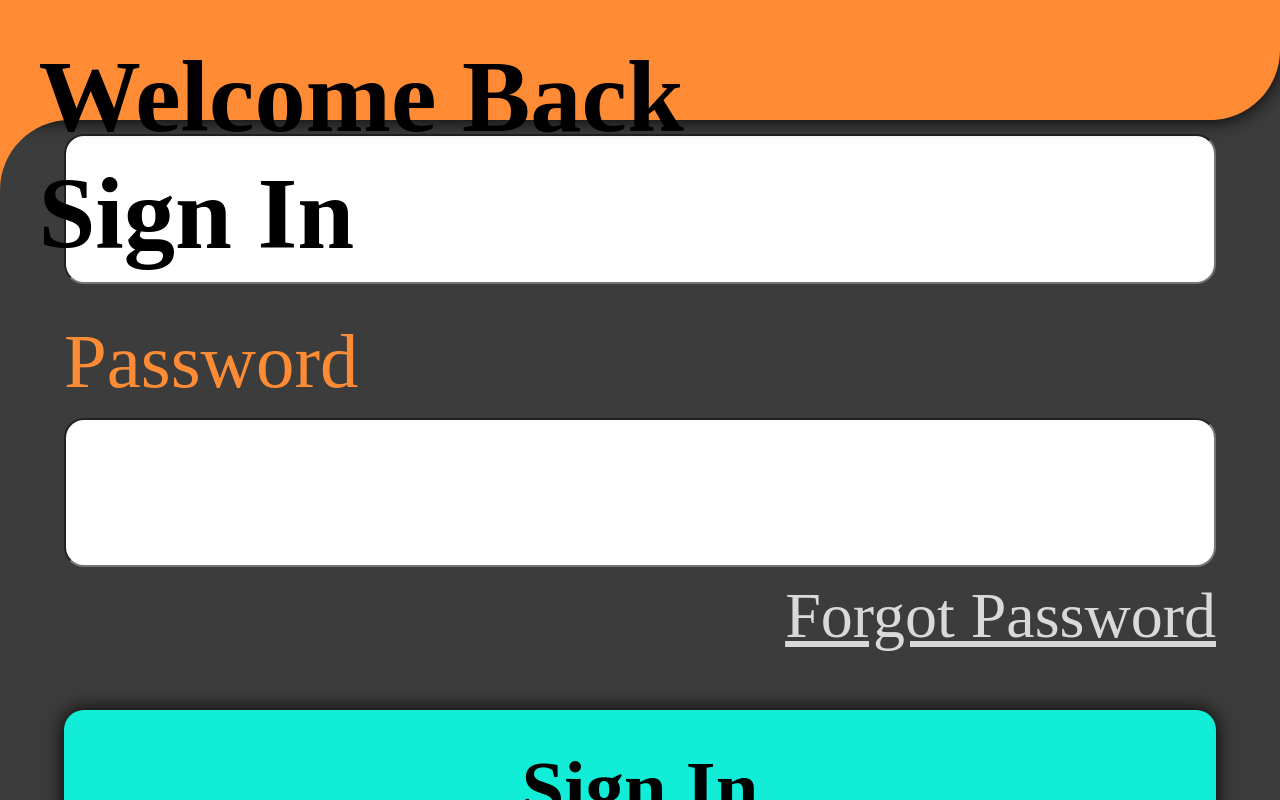
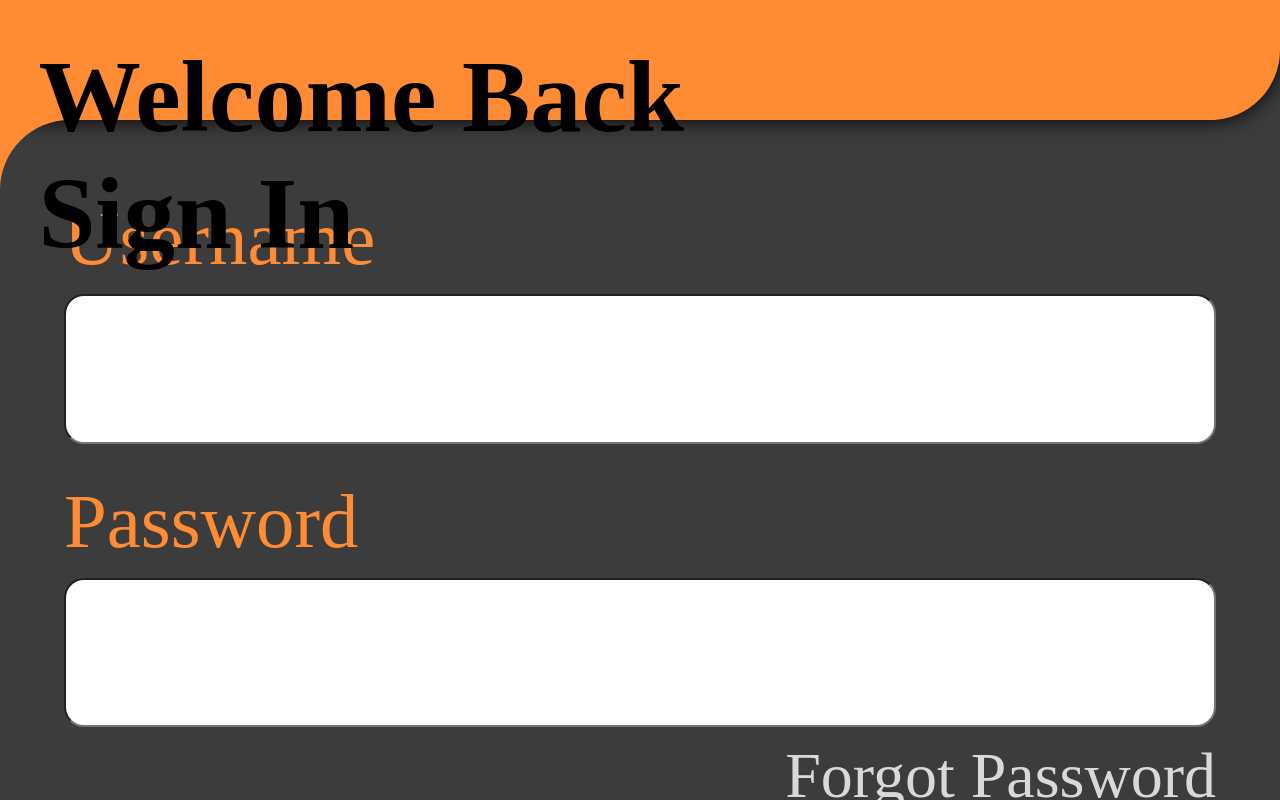
Before and after one commit to NinaEmiko/code-jawn, a React (Vite) app in the folder frontend/: page / in a window 1280 px wide. Built offline with nearby package versions, Linux system fonts and the light colour scheme; a web font is replaced by a local one.

Commit message:
Update styles

```diff
--- a/frontend/src/flow/1-select-language/LoginForm.tsx
+++ b/frontend/src/flow/1-select-language/LoginForm.tsx
@@ -83,6 +83,7 @@ const LoginForm: React.FC<LoginFormProps> = ({ onLogin, onRegister, currentUser,
       </HeaderDisplay>
 
       <LoginDisplay>
+      <div className="spacer-20" />
         {activeButton === 'Sign In' && (
           <form
           className="form-jawn"
--- a/frontend/src/flow/1-select-language/Profile.tsx
+++ b/frontend/src/flow/1-select-language/Profile.tsx
@@ -5,9 +5,11 @@ const Profile = ({props}:{props:any}) => {
     }
 
     return (
+
         <div className="profile-jawn2">
             <div className="parent-jawn">
                 <div className="child-jawn">
+
                     <div>
                         Username: props.username
                     </div>
--- a/frontend/src/flow/1-select-language/SelectLanguage.tsx
+++ b/frontend/src/flow/1-select-language/SelectLanguage.tsx
@@ -15,6 +15,7 @@ function SelectLesson({props}:{props:any}) {
             <Header props={{text: "Select a Language"}} />
         </HeaderDisplay>
         <Display>
+          <div className="spacer-20" />
             <LanguageButtonContainer props={{
                     iconAltText: "Java Icon",
                     language: "Java",
```
